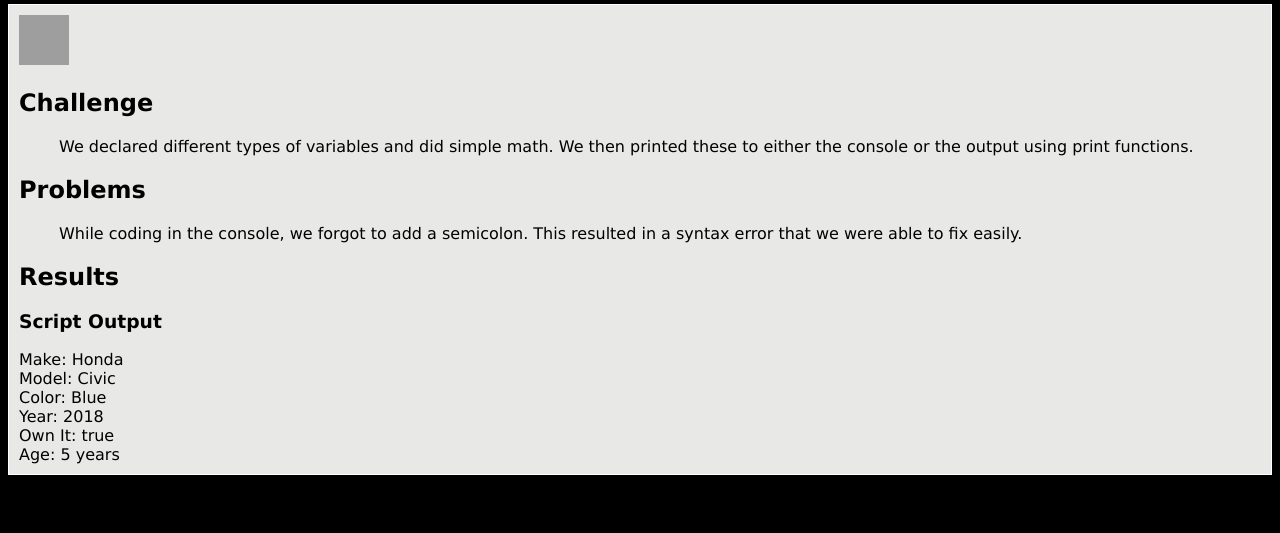
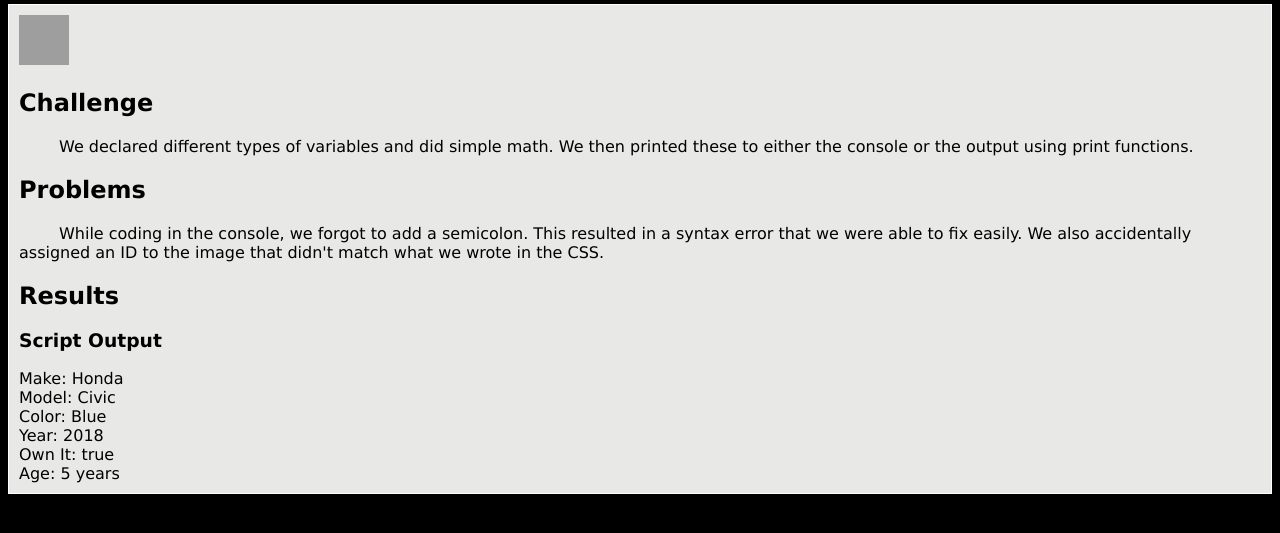
Before and after one commit to cjs44/art101, a plain HTML site: page lab5/index.html in a window 1280 px wide. Shown: the part 87-620 px from the top of the page. Drawn offline with nearby package versions, Linux system fonts and the light colour scheme; grey boxes are pictures that could not be loaded.

Commit message:
Update index.html

```diff
--- a/lab5/index.html
+++ b/lab5/index.html
@@ -35,7 +35,8 @@
 
 				<h2>Problems</h2>
 				<p>While coding in the console, we forgot to add a semicolon. This resulted in a syntax error
-					that we were able to fix easily.
+					that we were able to fix easily. We also accidentally assigned an ID to the image that didn't
+					match what we wrote in the CSS.
 				</p>
 
 				<h2>Results</h2>
```
